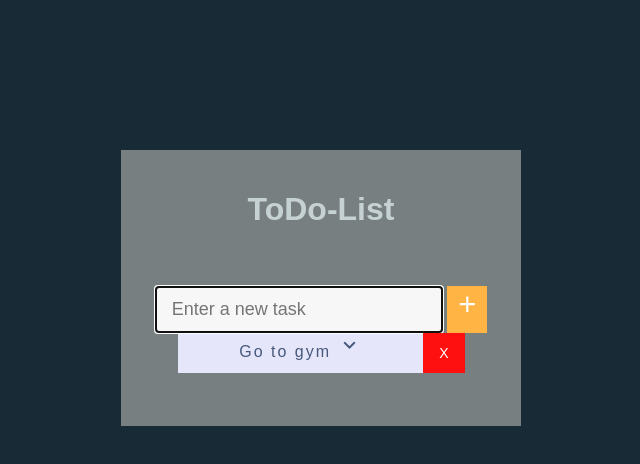
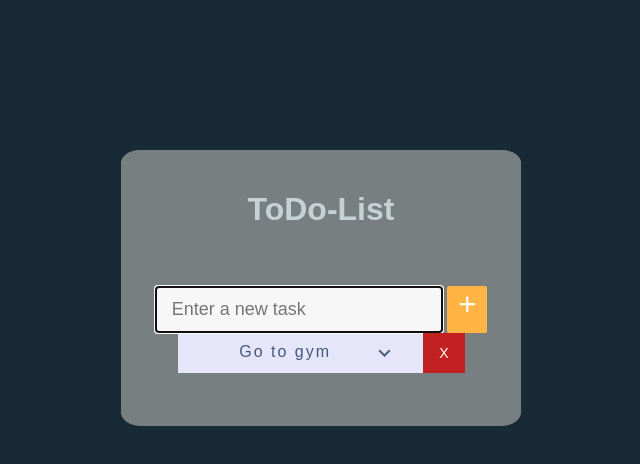
Before and after one commit to GeekGully/Todo-List, a website: page index.html in a window 1280 px wide. Shown: the whole page, without its empty margins (319-959 px from the left). Drawn offline with nearby package versions, Linux system fonts and the light colour scheme; files that its build step writes are made by us from their sources.

Commit message:
arrowDown position not working

```diff
--- a/scss/main.scss
+++ b/scss/main.scss
@@ -19,6 +19,7 @@ div {
   width: 400px;
   margin: auto;
   padding-bottom: 20px;
+  border-radius: 5%;
 
   .title {
     color: rgb(197, 209, 211);
@@ -96,6 +97,7 @@ input {
   cursor: pointer;
   position: relative;
   overflow: hidden;
+  border-radius: 5%;
 
   span {
     font-size: 31px;
@@ -107,7 +109,7 @@ input {
 
 .btn-danger {
   float: right;
-  background-color: rgb(255, 16, 16);
+  background-color: rgb(193, 33, 33);
   border: none;
   color: white;
   padding: 12px 16px;
@@ -120,7 +122,21 @@ input {
   // transition: 0.2s linear;
   // opacity: 0;
 
-  // .btn-danger:hover {
-  //   opacity: 1;
-  // }
+  .btn-danger:hover {
+    animation-name: background-clr; //not working :/
+    animation-duration: 700ms;
+    animation-fill-mode: forwards;
+  }
+
+  @keyframes background-clr {
+    100% {
+      background-color: rgb(222, 38, 38); // not working :/
+    }
+  }
 }
+.material-icons.down {
+  position: relative;
+  left: 35px;
+  top: 8px;
+  cursor: pointer;
+}
```
